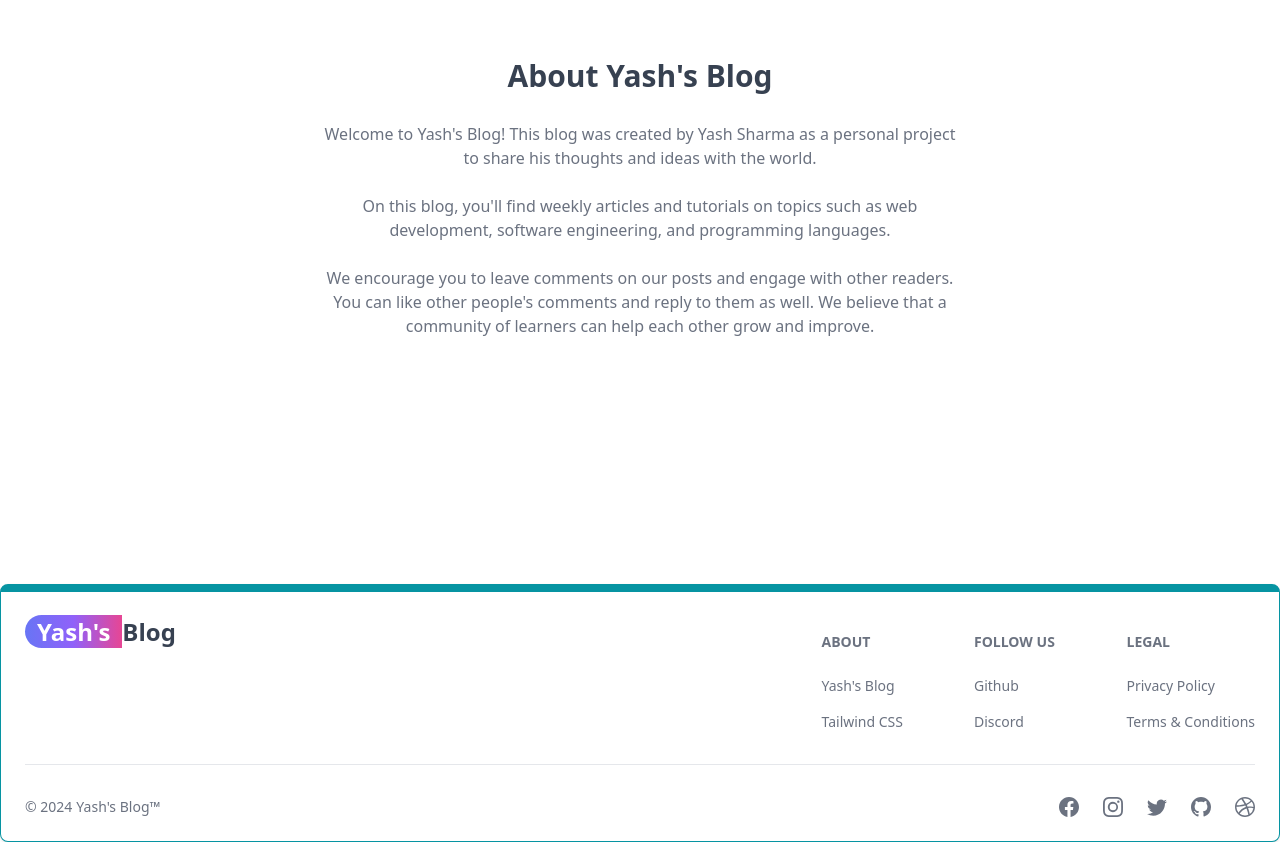
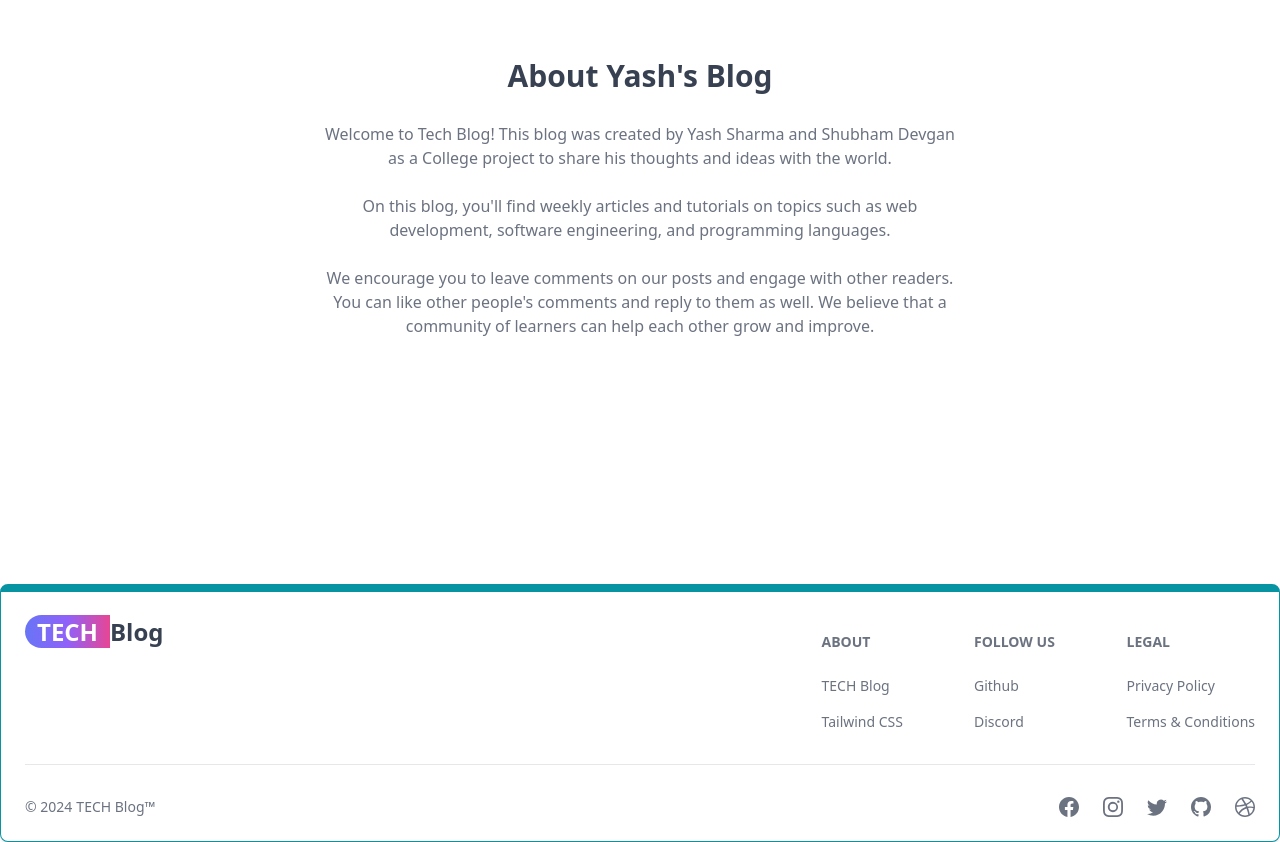
Before and after one commit to yyashsharma/mern-blog, a React (Vite) app in the folder client/: page /about in a window 1280 px wide. Shown: the part 280-1122 px from the top of the page. Built offline with nearby package versions, Linux system fonts and the light colour scheme; no server answers.

Commit message:
change name of project

```diff
--- a/client/src/components/Footer.jsx
+++ b/client/src/components/Footer.jsx
@@ -28,7 +28,7 @@ const FooterComponent = () => {
               className="self-center whitespace-nowrap text-xl sm:text-2xl font-semibold dark:text-white"
             >
               <span className="px-3 bg-gradient-to-r from-indigo-500 via-purple-500 to-pink-500 rounded-l-full text-white">
-                Yash's
+                TECH
               </span>
               Blog
             </Link>
@@ -37,15 +37,35 @@ const FooterComponent = () => {
             <div>
               <FooterTitle title="about" />
               <FooterLinkGroup col>
-                <FooterLink href="/about" target="_blank" rel="noopener noreferrer">Yash's Blog</FooterLink>
-                <FooterLink href="/about" target="_blank" rel="noopener noreferrer">Tailwind CSS</FooterLink>
+                <FooterLink
+                  href="/about"
+                  target="_blank"
+                  rel="noopener noreferrer"
+                >
+                  TECH Blog
+                </FooterLink>
+                <FooterLink
+                  href="/about"
+                  target="_blank"
+                  rel="noopener noreferrer"
+                >
+                  Tailwind CSS
+                </FooterLink>
               </FooterLinkGroup>
             </div>
             <div>
               <FooterTitle title="Follow us" />
               <FooterLinkGroup col>
-                <FooterLink href="https://github.com/yashsharma001" target="_blank" rel="noopener noreferrer">Github</FooterLink>
-                <FooterLink href="#" target="_blank" rel="noopener noreferrer">Discord</FooterLink>
+                <FooterLink
+                  href="https://github.com/yashsharma001"
+                  target="_blank"
+                  rel="noopener noreferrer"
+                >
+                  Github
+                </FooterLink>
+                <FooterLink href="#" target="_blank" rel="noopener noreferrer">
+                  Discord
+                </FooterLink>
               </FooterLinkGroup>
             </div>
             <div>
@@ -59,12 +79,19 @@ const FooterComponent = () => {
         </div>
         <FooterDivider />
         <div className="w-full sm:flex sm:items-center sm:justify-between">
-          <FooterCopyright href="#" by="Yash's Blog™" year={new Date().getFullYear()} />
+          <FooterCopyright
+            href="#"
+            by="TECH Blog™"
+            year={new Date().getFullYear()}
+          />
           <div className="mt-4 flex space-x-6 sm:mt-0 sm:justify-center">
             <FooterIcon href="#" icon={BsFacebook} />
             <FooterIcon href="#" icon={BsInstagram} />
             <FooterIcon href="#" icon={BsTwitter} />
-            <FooterIcon href="https://github.com/yashsharma001" icon={BsGithub} />
+            <FooterIcon
+              href="https://github.com/yashsharma001"
+              icon={BsGithub}
+            />
             <FooterIcon href="#" icon={BsDribbble} />
           </div>
         </div>
--- a/client/src/components/Header.jsx
+++ b/client/src/components/Header.jsx
@@ -64,7 +64,7 @@ const Header = () => {
         className="self-center whitespace-nowrap text-md sm:text-xl font-semibold dark:text-white"
       >
         <span className="px-3 bg-gradient-to-r from-indigo-500 via-purple-500 to-pink-500 rounded-l-full text-white">
-          Yash's
+          TECH
         </span>
         Blog
       </Link>
--- a/client/src/pages/About.jsx
+++ b/client/src/pages/About.jsx
@@ -8,8 +8,9 @@ export default function About() {
           </h1>
           <div className="text-md text-gray-500 flex flex-col gap-6">
             <p>
-              Welcome to Yash's Blog! This blog was created by Yash Sharma as a
-              personal project to share his thoughts and ideas with the world.
+              Welcome to Tech Blog! This blog was created by Yash Sharma and
+              Shubham Devgan as a College project to share his thoughts and
+              ideas with the world.
             </p>
 
             <p>
--- a/client/src/pages/SignIn.jsx
+++ b/client/src/pages/SignIn.jsx
@@ -59,7 +59,7 @@ const SignIn = () => {
         <div className="flex-1">
           <Link to={"/"} className="text-4xl font-bold dark:text-white">
             <span className="px-3 bg-gradient-to-r from-indigo-500 via-purple-500 to-pink-500 rounded-l-full text-white">
-              Yash's
+              TECH
             </span>
             Blog
           </Link>
--- a/client/src/pages/SignUp.jsx
+++ b/client/src/pages/SignUp.jsx
@@ -51,7 +51,7 @@ const SignUp = () => {
         <div className="flex-1">
           <Link to={"/"} className="text-4xl font-bold dark:text-white">
             <span className="px-3 bg-gradient-to-r from-indigo-500 via-purple-500 to-pink-500 rounded-l-full text-white">
-              Yash's
+              TECH
             </span>
             Blog
           </Link>
```
